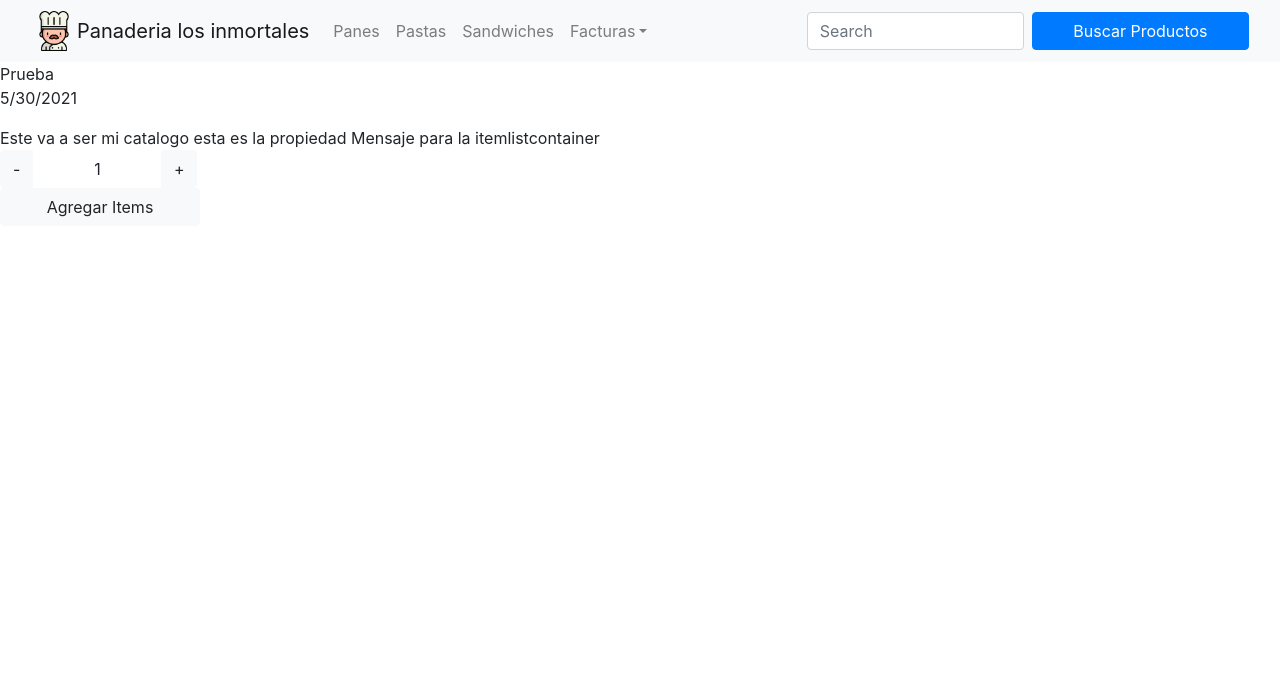
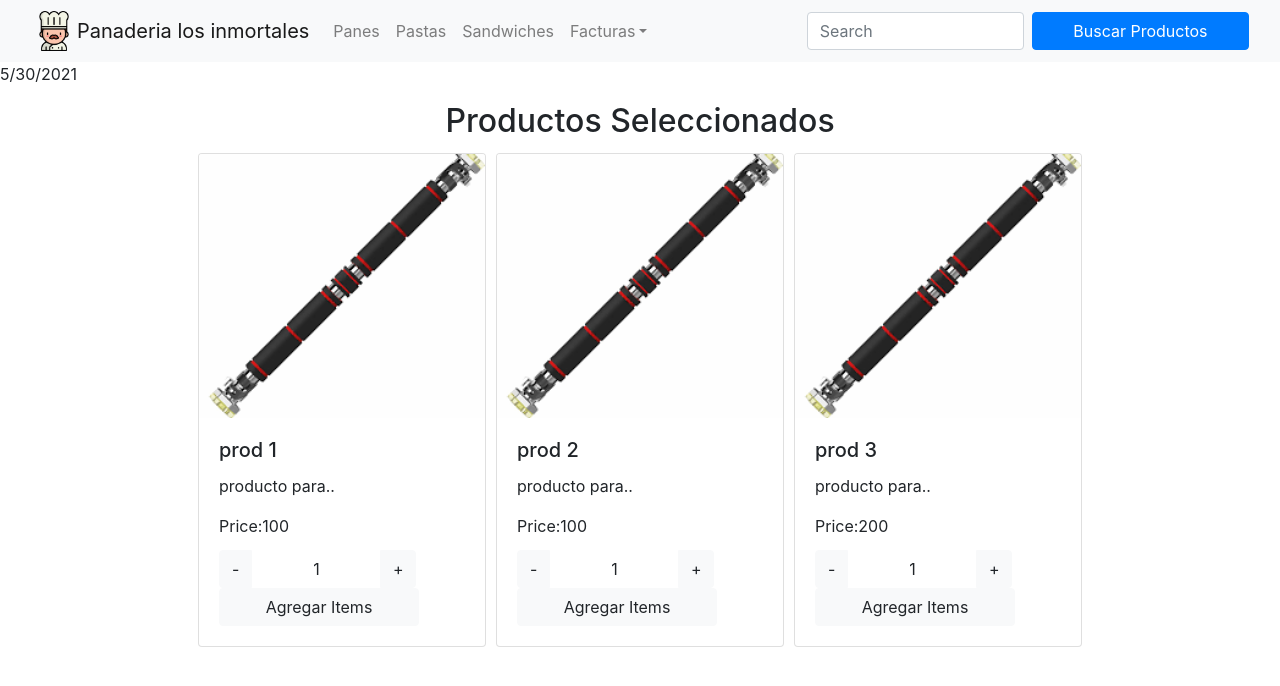
Before and after one commit to nmeinardi86/my-app-1, a React (Create React App) app: page / in a window 1280 px wide. Shown: the top 686 px of the page. Built offline with nearby package versions, Linux system fonts and the light colour scheme.

Commit message:
item e itemlist
tuve un tema que no pude resolver, no se como hacer que me tome la ruta de la imagen el map
y se generaron errores que realmente no se que son pero renderizo igual

```diff
--- a/src/App.css
+++ b/src/App.css
@@ -42,6 +42,23 @@
 
 }
 
+.card{
+  width: 18rem;
+  margin:5px;
+  border-radius: 10px;
+}
+
+.Items{
+  display: flex;
+  justify-content: center;
+  flex-wrap: wrap;
+}
+
+h2{
+  text-align: center;
+  margin: 20px;
+}
+
 @keyframes App-logo-spin {
   from {
     transform: rotate(0deg);
--- a/src/App.js
+++ b/src/App.js
@@ -1,14 +1,11 @@
 import './App.css';
 import NavBar from './components/NavBar/NavBar.js';
 import ItemListContainer from './components/ItemListContainer/ItemListContainer.js';
-import ItemCount from './components/ItemCount/ItemCount.js';
 import 'bootstrap/dist/css/bootstrap.css';
 
 function App() {
 
- const onAdd = (amount) => {
-   console.log(amount);
- }
+
 
 
  return <>
@@ -20,13 +17,11 @@ function App() {
   />
 
    <NavBar />
-   <div>Prueba</div>
 
    <p>{new Date().toLocaleDateString()}</p>
 
    <ItemListContainer greetings="Mensaje para la itemlistcontainer" />
 
-   <ItemCount initial={1} stock={5} onAdd={onAdd}  />
   </>;
 }
 export default App;
--- /dev/null
+++ b/src/components/Item/Item.js
@@ -0,0 +1,44 @@
+import '../../App.css';
+import ItemCount from '../ItemCount/ItemCount.js';
+import images from '../../components/ItemList/prod1.png'
+
+let ItemList = [{id:1,
+                title:"prod 1",
+                description:"producto para..",
+                price:100,
+                pictureURL : '"../ItemList/prod1.png"',
+                stock: 5 },
+                {id:2,
+                title:"prod 2",
+                description:"producto para..",
+                price:100,
+                pictureURL : '../ItemList/prod1.png',
+                stock: 5 },
+                {id:3,
+                title:"prod 3",
+                description:"producto para..",
+                price:200,
+                pictureURL : '../ItemList/prod1.png',
+                stock: 6 }];
+
+function Item(props){
+    return <>
+            <div className="Items">
+                    {ItemList.map(I =>
+                        <div className="card" key={I.id}>
+                            <img src={images} className="card-img-top" alt="..."/>
+                            <div className="card-body">
+                                <h5 className="card-title">{I.title}</h5>
+                                <p className="card-text">{I.description}</p>
+                                <p className="card-title">Price:{I.price} </p>
+                                <ItemCount initial={1} stock={I.stock}  />
+                            </div>
+                        </div>
+                        )
+                    }
+
+            </div>
+        </>;
+}
+
+    export default Item;
--- a/src/components/ItemCount/ItemCount.js
+++ b/src/components/ItemCount/ItemCount.js
@@ -24,13 +24,13 @@ const ItemCount = ({initial, stock, onAdd}) => {
 
     return <>
         <div className="itemCountContainer">
-            <div class="btn-group" role="group" aria-label="Basic example">
+            <div className="btn-group" role="group" aria-label="Basic example">
                 <button type="button" class="btn btn-light" onClick={removeItem}>-</button>
                 <div className="itemcountcount">{items}</div>
-                <button  type="button" class="btn btn-light" onClick={addItem}>+</button>
+                <button  type="button" className="btn btn-light" onClick={addItem}>+</button>
             </div>
             <div className="btncontainer">
-                <button  type="button" class="btn btn-light" onClick={HandleAlert}>Agregar Items</button>
+                <button  type="button" className="btn btn-light" onClick={HandleAlert}>Agregar Items</button>
             </div>
 
         </div>
--- /dev/null
+++ b/src/components/ItemList/ItemList.js
@@ -0,0 +1,12 @@
+import '../../App.css';
+import Item from '../Item/Item.js';
+
+function ItemList(props){
+    return <>
+     <h2>Productos Seleccionados</h2>
+
+    <Item item="item" />
+    </>;
+}
+
+export default ItemList;
--- a/src/components/ItemListContainer/ItemListContainer.js
+++ b/src/components/ItemListContainer/ItemListContainer.js
@@ -1,11 +1,14 @@
 import '../../App.css';
-
+import ItemList from '../ItemList/ItemList.js';
 
 function ItemListContainer(props){
 
     return <>
-     <div>Este va a ser mi catalogo esta es la propiedad {props.greetings}</div>
+
+     <ItemList item="item" />
+
     </>;
+
 }
 
 export default ItemListContainer;
```
Also changed, not shown: src/components/ItemList/prod1.png (added).
